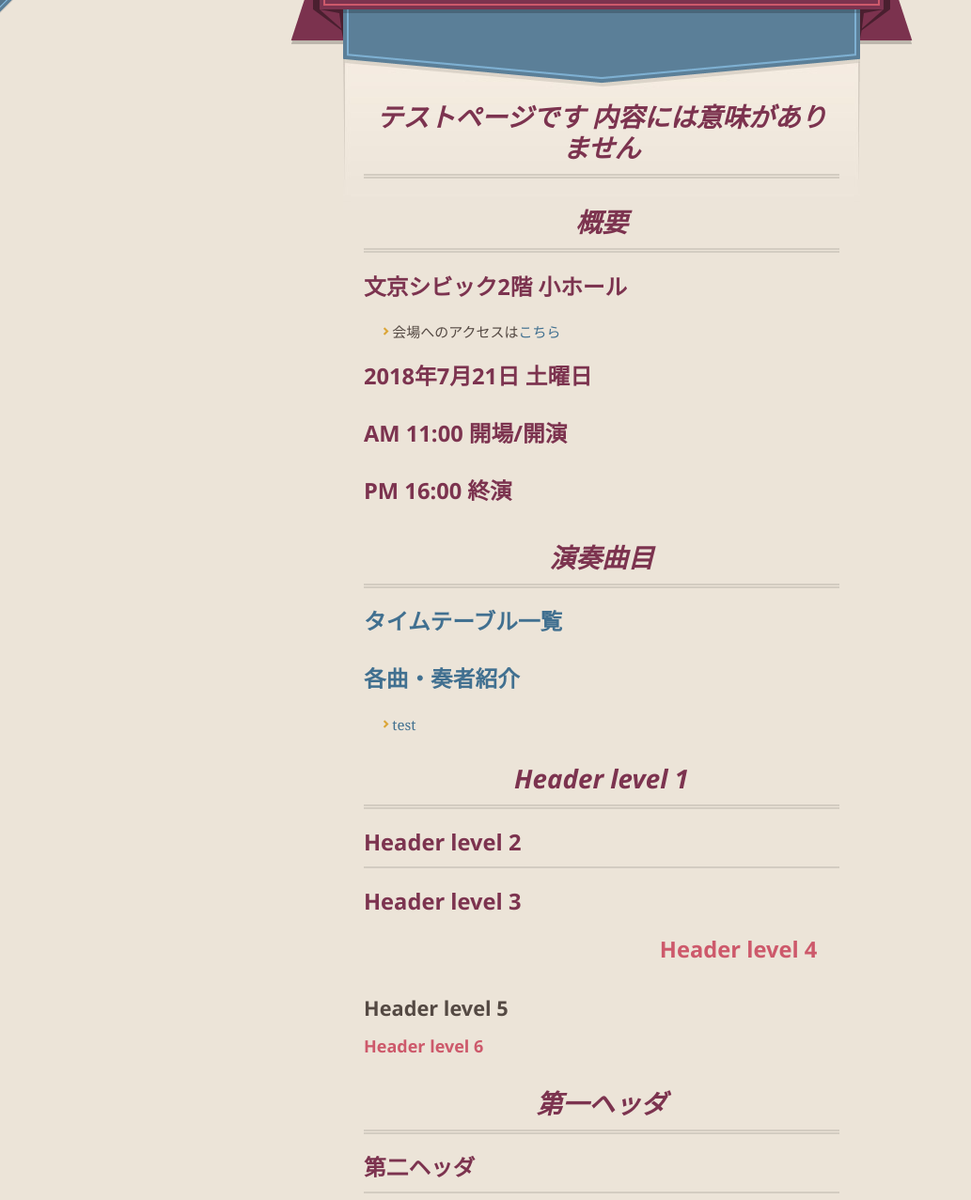
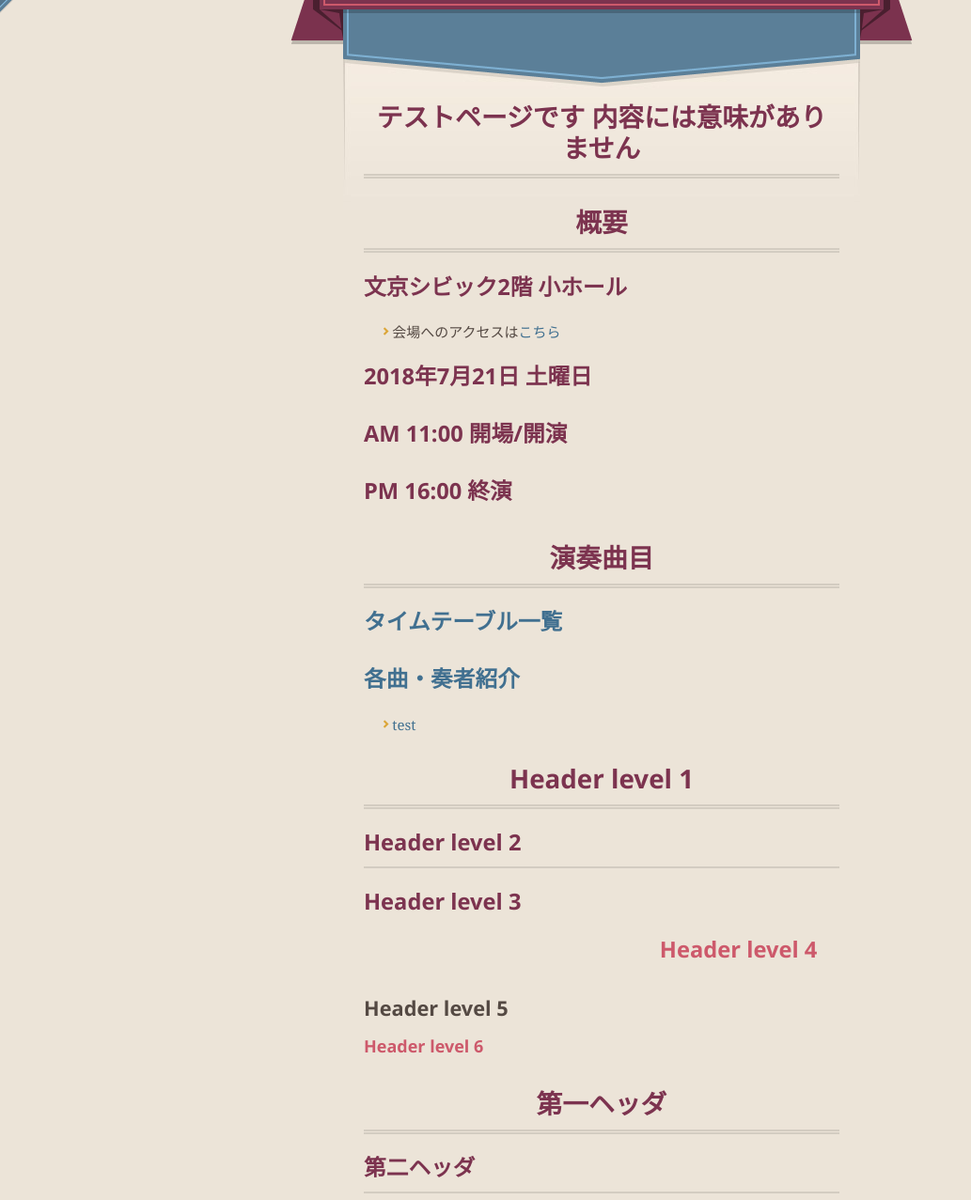
Before and after one commit to Ensemble-Project/Ensemble-Project.github.io, a Jekyll site: the page built from index.md, in a window 1280 px wide. Shown: the part 122-1399 px from the top of the page at 94% size, without its empty margins (0-1033 px from the left). Built offline with Jekyll 4.4.1, drawn with Linux system fonts in a browser that asks for light colours; our own code applies the rules of GitHub Pages for plain Markdown files.

Commit message:
italic -> normal

```diff
--- a/_sass/screen.scss
+++ b/_sass/screen.scss
@@ -531,7 +531,6 @@ dd p:first-child {
   border-bottom: .2em double #d3ccc1;
   color: #7c334f;
   text-align: center;
-  font-style: italic;
   margin: 1.1em 0 .38em;
   line-height: 1.2;
   padding-bottom: 10px
--- a/assets/css/mobile.css
+++ b/assets/css/mobile.css
@@ -471,7 +471,6 @@ dd p:first-child {
   border-bottom: .2em double #d3ccc1;
   color: #7c334f;
   text-align: center;
-  font-style: italic;
   margin: 1.1em 0 .38em;
   line-height: 1.2;
   padding-bottom: 10px
```
